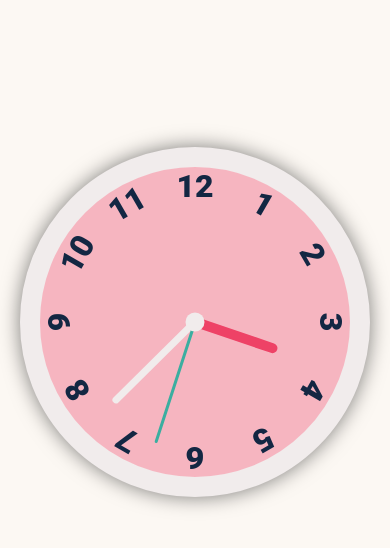
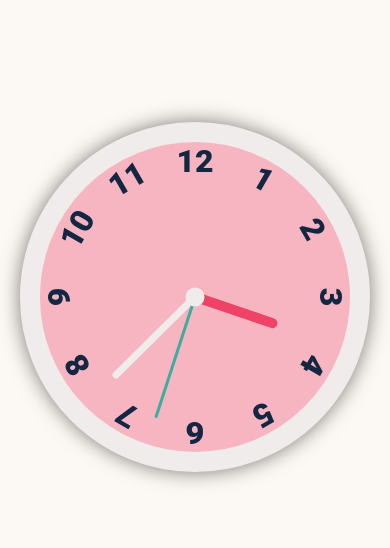
Before and after one commit to khadijaludhi/clock, a plain HTML site: page index.html in a window 390 px wide. Drawn offline with Linux system fonts and the light colour scheme.

Commit message:
updated CSS

```diff
--- a/style.css
+++ b/style.css
@@ -149,7 +149,7 @@ body {
     .clock {
         max-width: 490px;
         max-height: 490px;
-        margin-bottom: 200px;
+        margin-bottom: 250px;
     }
 
     .clock .number {
```
